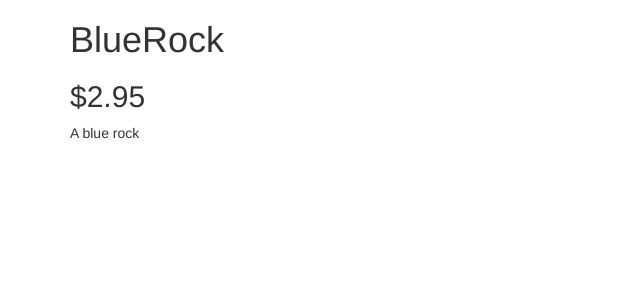
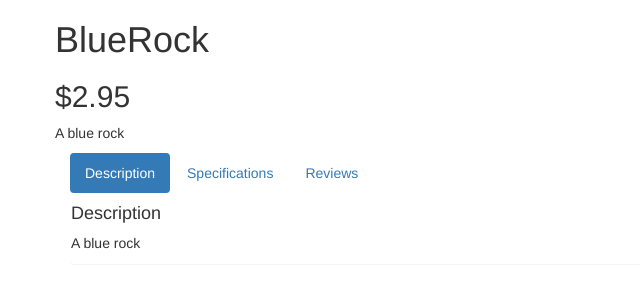
Before and after one commit to macikokoro/angular-mean-median-mode, a website: page app/index.html in a window 1280 px wide. Shown: the whole page, without its empty margins (0-640 px from the left). Drawn offline with nearby package versions, Linux system fonts and the light colour scheme.

Commit message:
panel controller

```diff
--- a/app/index.html
+++ b/app/index.html
@@ -5,12 +5,37 @@
   <title>Gem Store CodeSchool</title>
   <link rel="stylesheet" href="https://maxcdn.bootstrapcdn.com/bootstrap/3.2.0/css/bootstrap.min.css">
   </head>
-  <body class="container">
-    <div ng-controller="StoreController as store">
+  <body class="container" ng-controller="StoreController as store">
+
+    <div class="product row">
     <h1>{{store.product.name}}</h1>
-    <h2>${{store.product.price}}</h2>
+    <h2>{{store.product.price | currency}}</h2>
     <p>{{store.product.description}}</p>
    </div>
+   <!-- Tabs -->
+   <section class="tab" ng-controller="PanelController as panel">
+     <ul class="nav nav-pills">
+       <li ng-class="{active:panel.isSelected(1)}">
+         <a href ng-click="panel.selectTab(1)">Description</a></li>
+       <li ng-class="{active:panel.isSelected(2)}"><a href ng-click="panel.selectTab(2)">Specifications</a></li>
+       <li ng-class="{active:panel.isSelected(3)}"><a href ng-click="panel.selectTab(3)">Reviews</a></li>
+     </ul>
+     <!-- Tabs content -->
+     <div class="panel" ng-show="panel.isSelected(1)">
+       <h4>Description</h4>
+       <p>{{store.product.description}}</p>
+     </div>
+     <div class="panel" ng-show="panel.isSelected(2)">
+       <h4>Specifications</h4>
+       <blockquote>None</blockquote>
+     </div>
+     <div class="panel" ng-show="panel.isSelected(3)">
+       <h4>Reviews</h4>
+       <p>None Yet</p>
+     </div>
+
+  </section>
+
     <script src="https://ajax.googleapis.com/ajax/libs/angularjs/1.3.0-rc.1/angular.min.js"></script>
     <script src="js/app.js"></script>
   </body>
--- a/app/js/app.js
+++ b/app/js/app.js
@@ -3,12 +3,22 @@
   var app = angular.module('store', []);
 
   app.controller('StoreController', function(){
-    this.product = gem;
+    this.product = gems;
   });
 
-  var gem = {
+  app.controller('PanelController', function(){
+    this.tab = 1;
+    this.selectTab = function(setTab) {
+      this.tab = setTab;
+    };
+    this.isSelected = function(checkTab){
+      return this.tab === checkTab;
+    };
+  });
+
+  var gems = {
     name: 'BlueRock',
     price: 2.95,
     description: 'A blue rock'
-  }
+  };
 })();
```
Also changed, not shown: package.json (added, +29 -0 lines).
